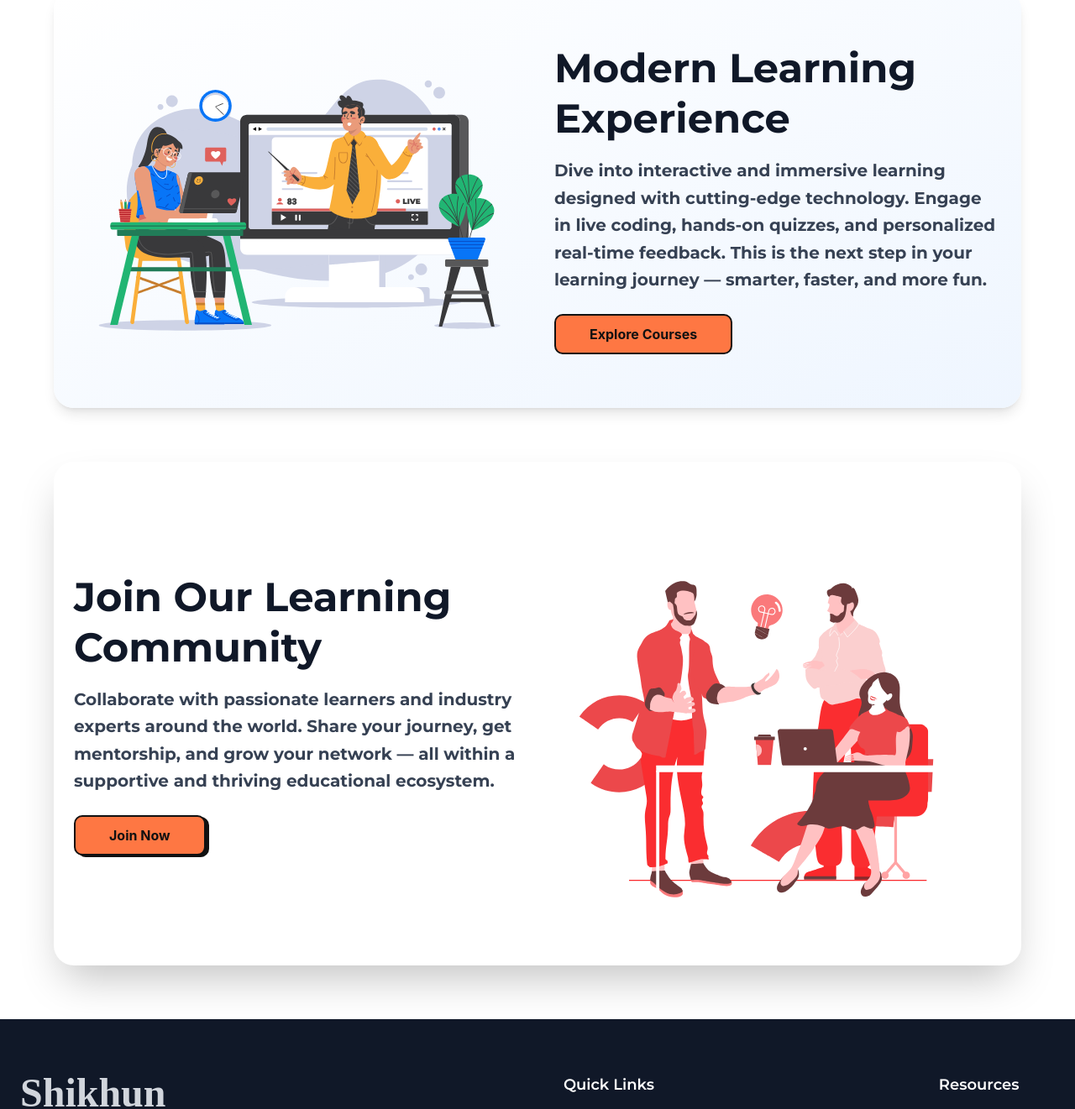
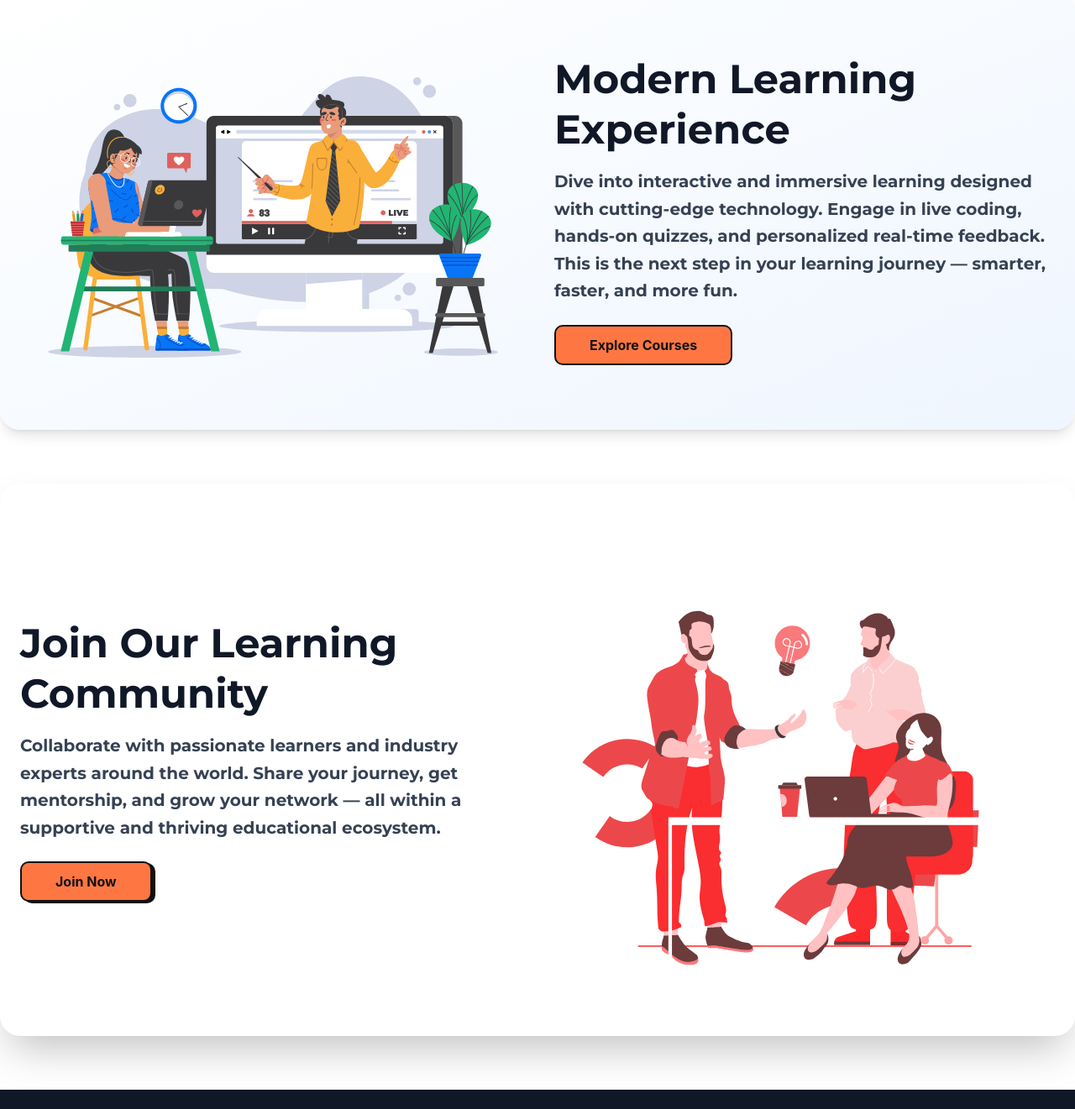
Before and after one commit to Sulayman-WebMaster/course-management-app, a React (Vite) app: page / in a window 1280 px wide. Shown: the part 1209-2530 px from the top of the page at 84% size. Built offline with nearby package versions, Linux system fonts and the light colour scheme; no server answers; a web font is replaced by a local one.

Commit message:
gsap error fixed

```diff
--- a/src/main.jsx
+++ b/src/main.jsx
@@ -1,4 +1,4 @@
-import { StrictMode } from 'react'
+
 import { createRoot } from 'react-dom/client'
 import './index.css'
 import { RouterProvider } from 'react-router'
@@ -8,10 +8,10 @@ import AuthProvider from './Provider/AuthProvider.jsx'
 
 
 createRoot(document.getElementById('root')).render(
-  <StrictMode>
+
     <AuthProvider>
       <RouterProvider router={router}>
       </RouterProvider>
     </AuthProvider>
-  </StrictMode>
+
 )
--- a/src/pages/Home.jsx
+++ b/src/pages/Home.jsx
@@ -33,8 +33,15 @@ const Home = () => {
     const animateCards = (targetRef) => {
       if (!targetRef.current) return;
 
+      const cards = targetRef.current.querySelectorAll('.course-card');
+      if (cards.length === 0) {
+
+        return;
+      }
+
+
       gsap.fromTo(
-        targetRef.current.querySelectorAll('.course-card'),
+        cards,
         {
           opacity: 0,
           y: 50,
@@ -116,7 +123,7 @@ const Home = () => {
         </div>
       </section>
 
-      <section className="py-16 px-6 max-w-6xl mx-auto flex flex-col-reverse md:flex-row items-center gap-10 bg-gradient-to-br from-white to-blue-50 rounded-3xl shadow-lg">
+      <section className="py-16 px-6 max-w-7xl mx-auto flex flex-col-reverse md:flex-row items-center gap-10 bg-gradient-to-br from-white to-blue-50 rounded-3xl shadow-lg">
         <div className="w-full md:w-1/2">
           <Lottie animationData={homeAnimation} loop className="w-full h-auto" />
         </div>
@@ -133,7 +140,7 @@ const Home = () => {
         </div>
       </section>
 
-<section className="py-16 px-6 max-w-6xl mx-auto flex flex-col md:flex-row items-center gap-10 bg-white backdrop-blur-xl rounded-3xl shadow-2xl my-16">
+      <section className="py-16 px-6 max-w-7xl mx-auto flex flex-col md:flex-row items-center gap-10 bg-white backdrop-blur-xl rounded-3xl shadow-2xl my-16">
         <div className="w-full md:w-1/2 text-center md:text-left">
           <h2 className="text-4xl md:text-5xl font-bold mb-4 text-gray-900 leading-tight">Join Our Learning Community</h2>
           <p className="text-gray-700 text-lg md:text-xl leading-relaxed mb-6">
@@ -148,8 +155,6 @@ const Home = () => {
           <Lottie animationData={sectionAnimation} loop className="w-full h-auto" />
         </div>
       </section>
-
-
     </div>
   );
 };
```
Lines whose indentation alone changed are shown as unchanged.
